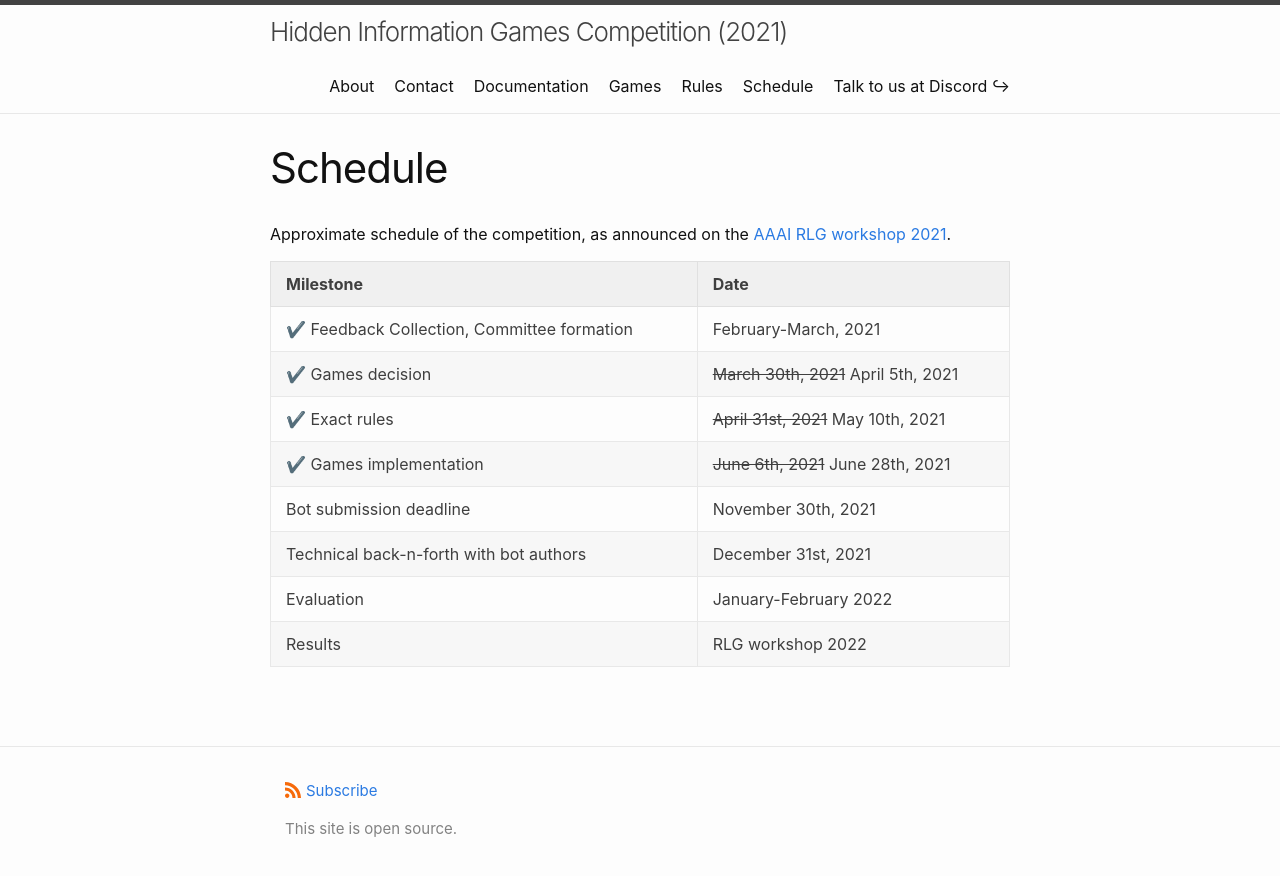
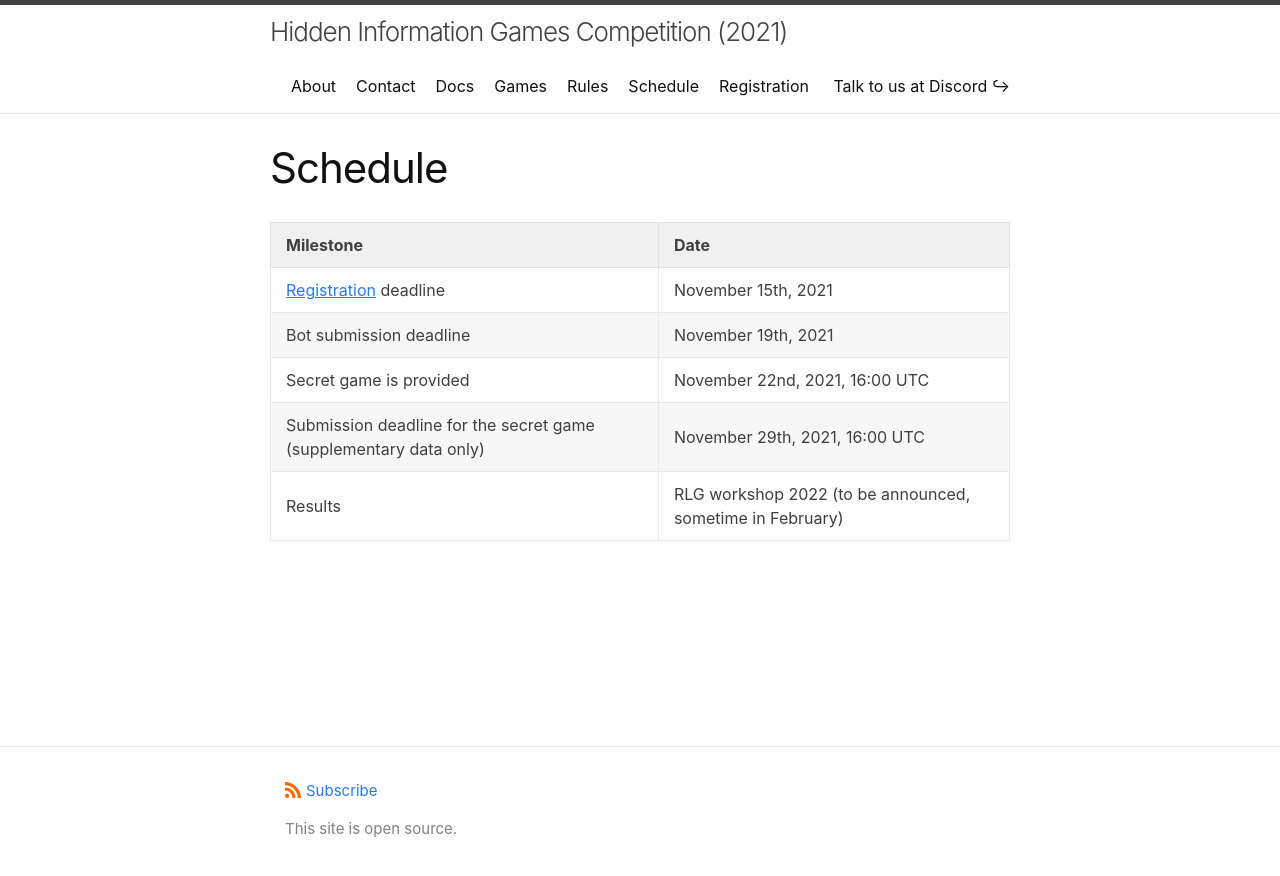
Before and after one commit to michalsustr/higcompetition, a Jekyll site: the page built from schedule.md, in a window 1280 px wide. Shown: the top 876 px of the page. Built offline with Jekyll 4.4.1, drawn with Linux system fonts in a browser that asks for light colours.

Commit message:
Update schedule and add a registration link.

```diff
--- a/_includes/header.html
+++ b/_includes/header.html
@@ -24,6 +24,7 @@
             <a class="page-link" href="{{ my_page.url | relative_url }}">{{ my_page.title | escape }}</a>
             {%- endif -%}
           {%- endfor -%}
+          <a class="page-link" href="https://docs.google.com/forms/d/e/1FAIpQLSd141xBiw-CPueGMscJr6-zsDCusKJ3W2iZx8zNTfsp-mWYAg/viewform?fbzx=7166880982219528399">Registration</a>
           <a class="page-link" href="https://discord.gg/6Q3UurHxMh">Talk to us at Discord ↪</a>
         </div>
       </nav>
--- a/docs.md
+++ b/docs.md
@@ -1,6 +1,6 @@
 ---
 layout: page
-title: Documentation
+title: Docs
 permalink: /docs/
 ---
 
--- a/schedule.md
+++ b/schedule.md
@@ -4,15 +4,10 @@ title:  "Schedule"
 date:   2021-03-02 11:27:16 +0100
 ---
 
-Approximate schedule of the competition, as announced on the [AAAI RLG workshop 2021](http://aaai-rlg.mlanctot.info/).
-
 | Milestone                                   | Date
 | ------------------------------------------- | ------------------------------------
-| ✔️ Feedback Collection, Committee formation | February-March, 2021
-| ✔️ Games decision                           | ~~March 30th, 2021~~ April 5th, 2021
-| ✔️ Exact rules                              | ~~April 31st, 2021~~ May 10th, 2021
-| ✔️ Games implementation                     | ~~June 6th, 2021~~ June 28th, 2021
-| Bot submission deadline                     | November 30th, 2021
-| Technical back-n-forth with bot authors     | December 31st, 2021
-| Evaluation                                  | January-February 2022
-| Results                                     | RLG workshop 2022
+| <a style="text-decoration: underline" href="https://docs.google.com/forms/d/e/1FAIpQLSd141xBiw-CPueGMscJr6-zsDCusKJ3W2iZx8zNTfsp-mWYAg/viewform?fbzx=7166880982219528399">Registration</a> deadline                       | November 15th, 2021
+| Bot submission deadline                     | November 19th, 2021
+| Secret game is provided                     | November 22nd, 2021, 16:00 UTC
+| Submission deadline for the secret game (supplementary data only)    | November 29th, 2021, 16:00 UTC
+| Results                                     | RLG workshop 2022 (to be announced, sometime in February)
```
